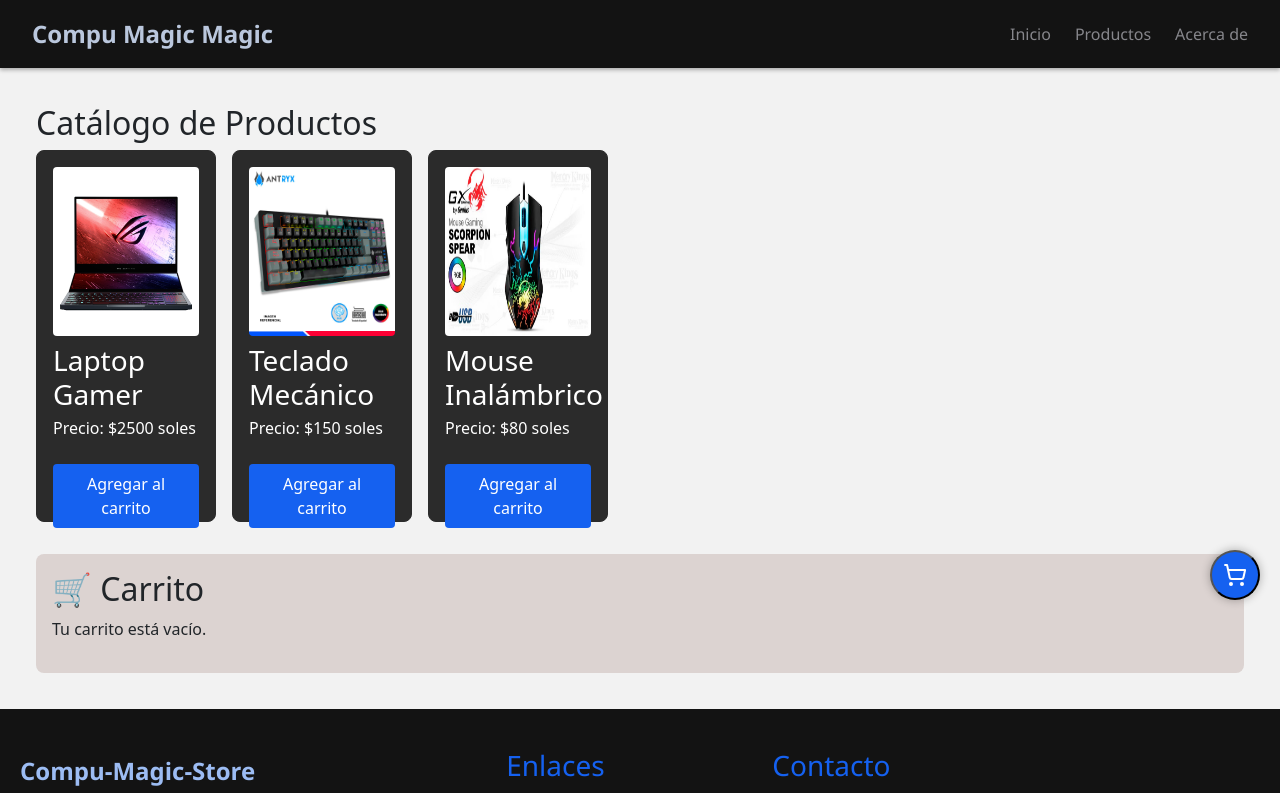
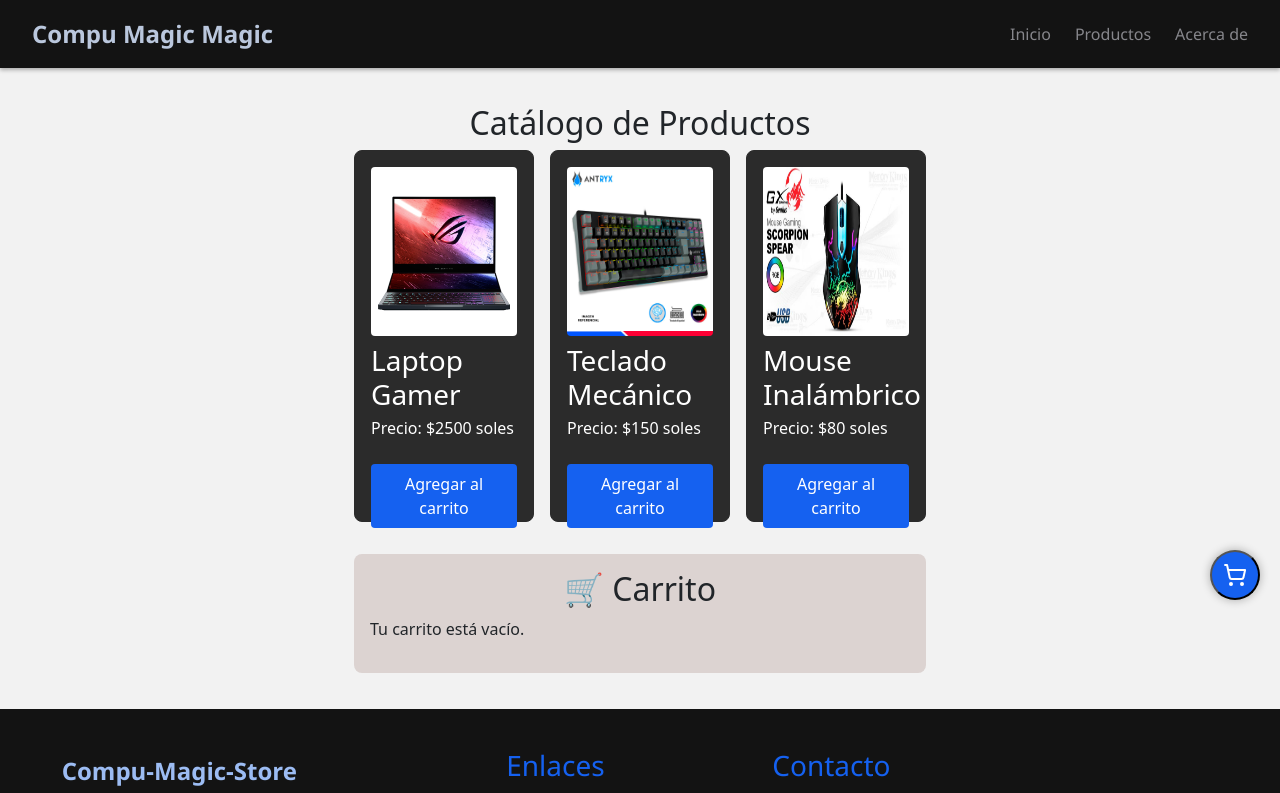
Before and after one commit to luis505050/Compu-Magic-Store, a React (Vite) app: page /productos in a window 1280 px wide. Shown: the top 793 px of the page. Built offline with nearby package versions, Linux system fonts and the light colour scheme.

Commit message:
style: Se mejoro osea se iso un  poco de cambios en el css para los productos

```diff
--- a/src/styles/productos.css
+++ b/src/styles/productos.css
@@ -1,9 +1,13 @@
 /* src/assets/css/productos.css */
 
 .productos-container {
+    display: grid;
+    place-content: center;
   padding: 1rem;
 }
-
+h2{
+    text-align: center;
+}
 .catalogo-productos {
   display: flex;
   gap: 1rem;
```
